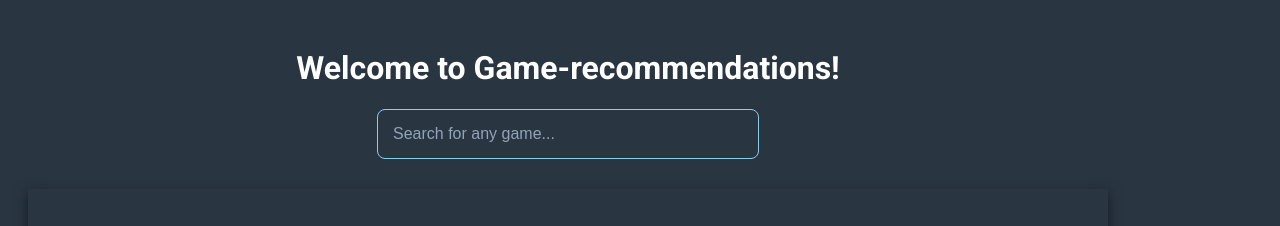
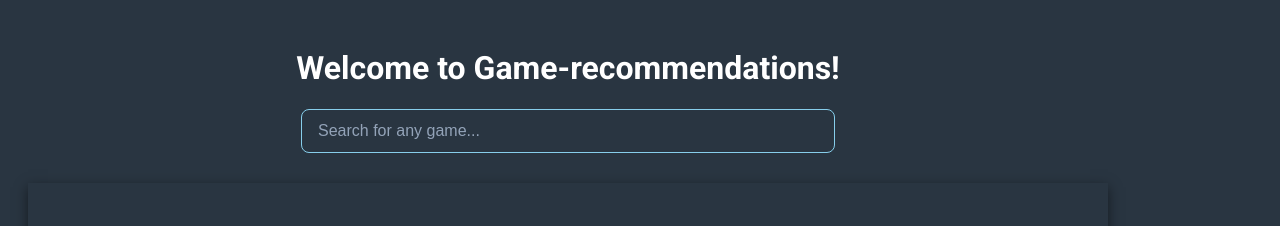
Before and after one commit to webbuilder12345/Game-recommendations, a plain HTML site: page index.html in a window 1280 px wide. Shown: the top 226 px of the page. Drawn offline with Linux system fonts and the light colour scheme.

Commit message:
Update index.html

```diff
--- a/index.html
+++ b/index.html
@@ -363,7 +363,7 @@ minmax(340px, 1fr));
   margin: 40px auto;
   padding: 0 20px;
 }
-input[type="text"], #search {
+input[type="text"], #gameSearch {
   width: 90%;
   max-width: 500px;
   font-size: 16px; /* Stops mobile browsers from auto-zooming when you tap it */
```
